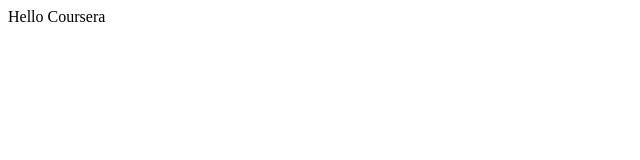
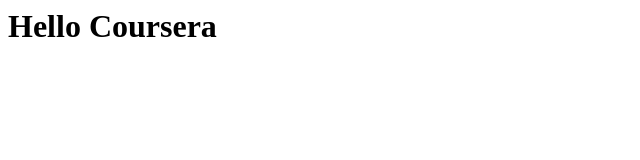
Before and after one commit to kumarendeavour/courseera-test, a plain HTML site: page site/index.html in a window 1280 px wide. Shown: the whole page, without its empty margins (0-640 px from the left). Drawn offline with Linux system fonts and the light colour scheme.

Commit message:
added h1 to font size

```diff
--- a/site/index.html
+++ b/site/index.html
@@ -1,6 +1,6 @@
 <html>
-<header><title>This is title</title></header>
+<header><title>Hello Coursera</title></header>
 <body>
-Hello Coursera
+<h1>Hello Coursera</h1>
 </body>
 </html>
```
